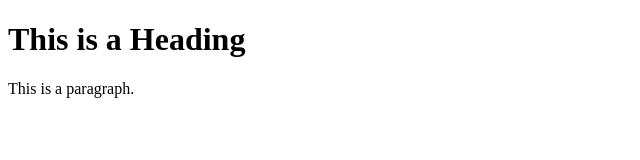
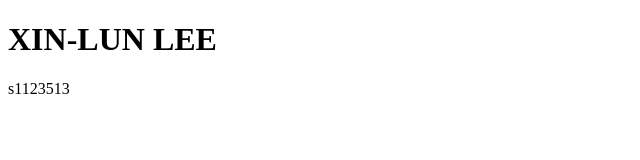
Before and after one commit to kkk60/kkk60.github.io, a plain HTML site: page index.html in a window 1280 px wide. Shown: the whole page, without its empty margins (0-640 px from the left). Drawn offline with Linux system fonts and the light colour scheme.

Commit message:
Update index.html

```diff
--- a/index.html
+++ b/index.html
@@ -5,8 +5,8 @@
 </head>
 <body>
 
-<h1>This is a Heading</h1>
-<p>This is a paragraph.</p>
+<h1>XIN-LUN LEE</h1>
+<p>s1123513</p>
 
 </body>
 </html>
```
